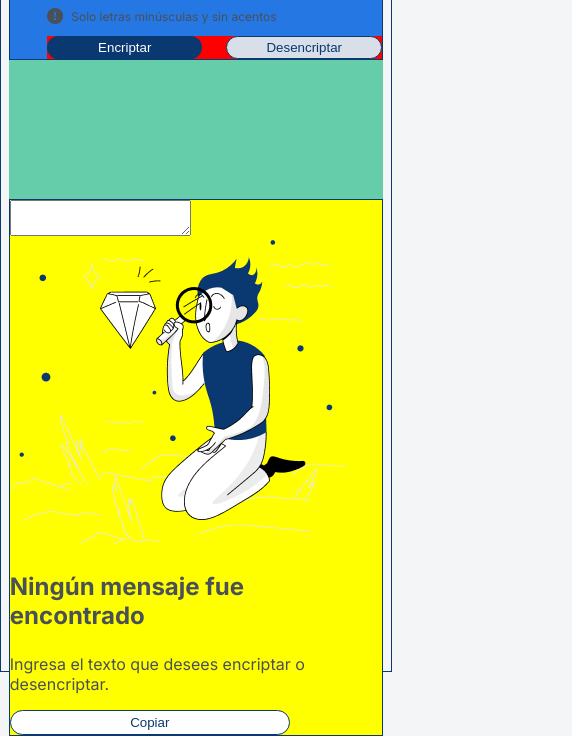
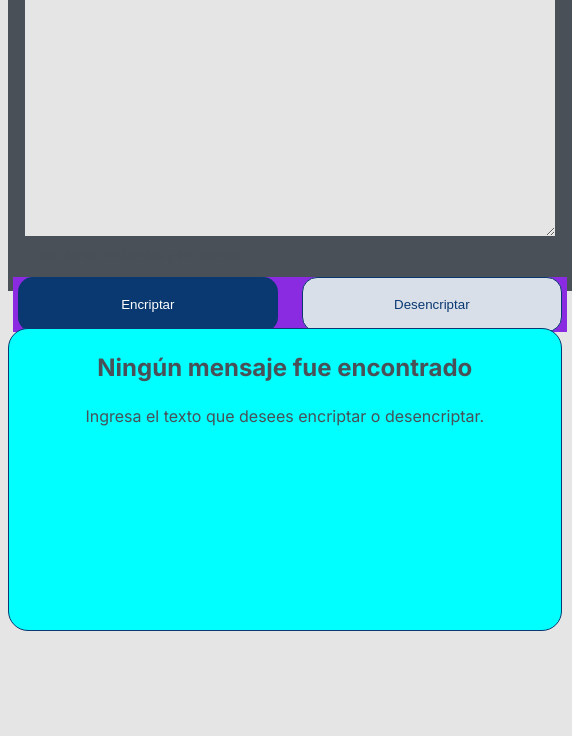
Before and after one commit to MrDavidAlv/challenge-encriptador-de-textos-Alura, a plain HTML site: page index.html in a window 390 px wide. Shown: the part 147-883 px from the top of the page, 572 px wide, since content can reach past the window. After the commit the page ends 844 px from the top, so only its background shows below. Drawn offline with Linux system fonts and the light colour scheme.

Commit message:
proyecto

```diff
--- a/app.js
+++ b/app.js
@@ -16,26 +16,40 @@ function desencriptar(texto) {
     return textoDesencriptado;
 }
 
-
-
+function ocultarMostrar(text, information){
+    document.getElementById("respuesta").style.display = text;
+    document.getElementById("respuestaBoton").style.display = text;
+    document.getElementById("information").style.display = information;
+}
 
 function encriptarTexto() {
     let texto = document.getElementById("textInput").value;
-    let textoEncriptado = encriptar(texto);
-    document.getElementById("textOutput").innerText = textoEncriptado;
+    if (texto) {
+        let textoEncriptado = encriptar(texto);
+        console.log(textoEncriptado)
+        document.getElementById("textOutput").innerText = textoEncriptado;
+
+        ocultarMostrar("flex", "none")
+
+    }
+    else
+    {
+        alert("Por favor escriba un texto");
+        ocultarMostrar("none", "flex")
+    }
+
+
 }
 
 function desencriptarTexto() {
     let inputTexto = document.getElementById("textInput").value;
     let textoDesencriptado = desencriptar(inputTexto);
     document.getElementById("textOutput").innerHTML = textoDesencriptado;
-
 }
 
 function copiarTexto() {
     let copyText = document.getElementById("textOutput");
     copyText.select()
-
     document.execCommand('copy');
     alert(copyText.value);
 
--- a/index.html
+++ b/index.html
@@ -13,12 +13,12 @@
     <main>
         <section class="left-container">
             <div class="logo">
-                    <img src="./img/Logo.png" alt="Imagen logo Alura">
+                <img src="./img/Logo.png"  alt="Imagen logo Alura">
             </div>
 
-                <div class="encrypt-container">
+            <div class="encrypt-container left">
                 <div class="textBox">
-                        <textarea id="textInput" placeholder="Ingrese el texto aqui" class="entradaTexto" ></textarea>
+                    <textarea id="textInput" class="entradaTexto" placeholder="Ingrese el texto aquí"></textarea>
                 </div>
 
                 <div class="disclaimer">
@@ -35,16 +35,26 @@
         </section>
 
         <section class="right-container">
-                <div class="cardText">
+            <div id="information" class="encrypt-container right">
+                    <div id="imageBoy" class="imageContainer">
+                        <img class="muneco" src="./img/Muñeco.png" alt="Imagen de persona con lupa">
+                    </div>
 
-                        <textarea  id="textOutput" ></textarea>
-                        <img class="imageBoy" src="./img/Muñeco.png" alt="Imagen de persona con lupa">
                     <p class="alertaMensaje">Ningún mensaje fue encontrado</p>
                     <p class="alertaInstruccion">Ingresa el texto que desees encriptar o desencriptar.</p>
-                        <button onclick="copiarTexto();" class="botones botonCopiar">Copiar</button>
+
             </div>
+            <div id="respuesta" class="encrypt-container right">
+                <textarea id="textOutput" disabled></textarea>
+            </div>
+
+            <div class="contenedorBotones">
+                <button  id="respuestaBoton" onclick="copiarTexto();" class="botones botonDesencriptar">Copiar</button>
+            </div>
+
         </section>
     </main>
     <script src="app.js"></script>
 </body>
+
 </html>
--- a/style.css
+++ b/style.css
@@ -1,23 +1,23 @@
 @import url('https://fonts.googleapis.com/css2?family=Inter:wght@100..900&display=swap');
 
 :root {
-    --color-fondo:#F3F5F6;
-    --color-primario:#0A3871;
-    --color-secundario:#FFFFFF;
-    --color-terciario:#495057;
-    --color-cuaternario:#D8DFE8;
+    --color-fondo: #E5E5E5;
+    --color-primario: #0A3871;
+    --color-secundario: #FFFFFF;
+    --color-terciario: #495057;
+    --color-cuaternario: #D8DFE8;
 
     --fuente-inter: "Inter", "regular";
 }
 
-html, body {
+html,
+body {
     margin: 0px;
     padding: 0px;
 }
 
 body {
     background-color: var(--color-fondo);
-    border: 1px solid var(--color-primario);
     width: 100%;
     overflow: hidden;
 }
@@ -26,35 +26,44 @@ main {
     margin: 2%;
     display: flex;
     height: 95vh;
+    width: 100%;
+    align-items: center;
 }
 
 
 /*Aqui empieza seccion 1*/
 .left-container {
-    background-color: mediumaquamarine;
-    width: 65%;
-    height: 90vh;
-    float: left;
+    width: 68%;
+    height: 90%;
 }
 
 
 .logo {
     width: 120px;
-    height: 48px;
+    height: 100px;
+    align-content: center;
+}
+
+img,
+.logo {
+    height: auto;
+}
+
+.left {
+    padding-left: 5%;
 }
 
 .encrypt-container {
-    border: 1px solid var(--color-primario);
-    background-color: #2578e4;
     margin: 0px;
-    padding-left: 10%;
+    height: 88%;
 }
 
 .textBox {
-width: 100%;
-background-color: #232930;
+    width: 100%;
+    height: 85%;
 
 }
+
 .entradaTexto {
     background-color: var(--color-fondo);
     color: var(--color-primario);
@@ -62,6 +71,7 @@ background-color: #232930;
     font-size: 32px;
     border: none;
     width: 95%;
+    height: 100%;
 }
 
 .disclaimer {
@@ -71,6 +81,8 @@ background-color: #232930;
     font-family: var(--fuente-inter);
     font-size: 12px;
     color: var(--color-terciario);
+    margin-top: 3px;
+    margin-bottom: 3px;
 }
 
 .contenedorBotones {
@@ -78,16 +90,18 @@ background-color: #232930;
     gap: 24px;
     font-family: var(--fuente-inter);
     font-size: 16px;
-    background-color: red;
     width: 100%;
+
     justify-content: center;
+
 }
 
 .botones {
-    width: 280px;
-    max-height: 67px;
+    width: 260px;
+    height: 55px;
     border-radius: 15px;
-    padding: 1%;
+
+
 }
 
 .botonEncriptar {
@@ -110,18 +124,42 @@ background-color: #232930;
 
 /*Aqui empieza seccion 2*/
 .right-container {
-    background-color: yellow;
-    width: 31%;
-    float: right;
-    height: 90vh;
+    background-color: var(--color-secundario);
+    height: 90%;
+    border: 1px solid var(--color-primario);
+    border-radius: 20px;
+    width: 23%;
+    margin-left: 2%;
+    padding-left: 1%;
+    padding-right: 1%;
+    margin-bottom: 100px;
 }
 
-.salidaTexto {
+.right {
+    align-items: center;
+    text-align: center;
 }
 
-.cardText {
-    border: 1px solid var(--color-primario);
+.imageContainer {
+    width: 100%;
 }
+
+.muneco {
+    width: 230px;
+}
+
+#textOutput {
+    width: -webkit-fill-available;
+    height: 90%;
+    border: none;
+}
+
+#respuesta,
+#respuestaBoton {
+    display: none;
+}
+
+
 
 .alertaMensaje {
     font-family: var(--fuente-inter);
@@ -136,30 +174,67 @@ background-color: #232930;
     color: var(--color-terciario);
 }
 
-.botonCopiar {
-    background: var(--color-secundario);
-    border-radius: 24px;
-    color: var(--color-primario);
-    border: 1px solid var(--color-primario);
+.contenedorBoton {
+    width: 100%;
+    justify-items: center;
+    margin-top: 35px;
 }
 
 
+
+
+
+
+
 @media (max-width: 768px) {
-    main{
-        display: block;
+    main {
+        display: grid;
+        width: 96%;
+        align-items: normal;
     }
 
     .left-container {
-        background-color: mediumaquamarine;
         width: 100%;
-        max-height: 40vh;
-        float: none;
+        padding: 5px;
+        text-align: center;
+        background-color: #495057;
     }
 
+
+
     .right-container {
-        background-color: yellow;
-        width: 100%;
+        width: auto;
+        margin-left: 0%;
+        margin-bottom: 0px;
+        justify-content: center;
+        background-color: aqua;
+    }
+
+    .imageContainer {
+        display: none;
+    }
+
+    #respuesta {
+        border: none;
+        width: 95%;
+        height: 60%;
+    }
+
+    .encrypt-container {
+        width: auto;
+        margin: 0px;
+        padding: 0px;
+    }
+
+    .contenedorBotones {
         height: auto;
-        float: none;
+        background-color: blueviolet;
     }
+
+    #textOutput {
+        width: -webkit-fill-available;
+        background-color: #E5E5E5;
+
+    }
+
 }
```
Also changed, not shown: 1 other file. Lines whose indentation alone changed are shown as unchanged.
